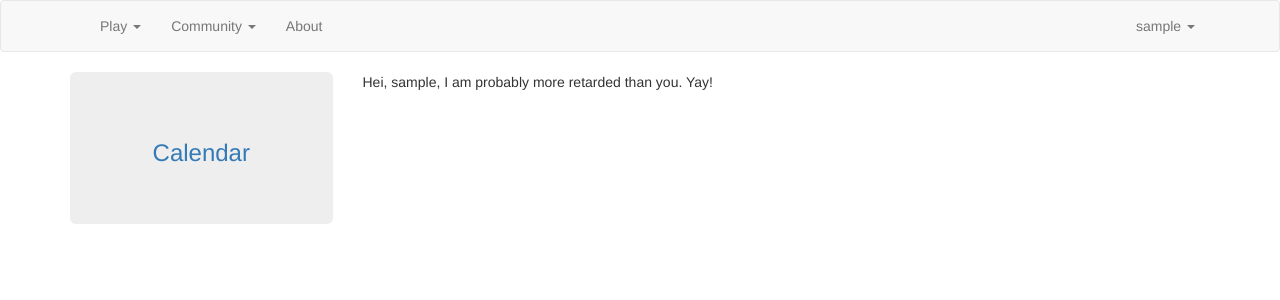
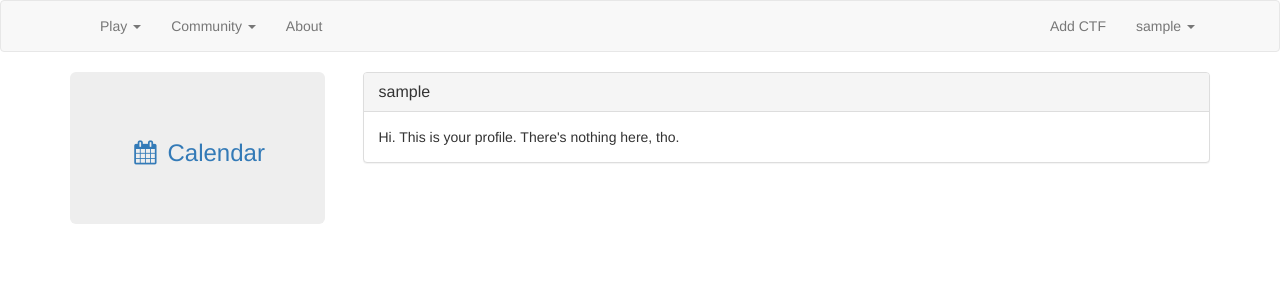
Before and after one commit to easyctf/ctf-calendar, a Flask app: page /profile in a window 1280 px wide. Shown: the top 300 px of the page. Run offline with Flask 2, Linux system fonts and the light colour scheme; a user stored in the database is signed in; tables that the repository leaves empty hold one stand-in row (values such as "Sample post"); some libraries are stand-ins or nearby versions.

Commit message:
Profile page.

```diff
--- a/templates/layout.html
+++ b/templates/layout.html
@@ -4,6 +4,7 @@
     <title>{% block title %}{% endblock %} - CTF Calendar</title>
     <link href="https://maxcdn.bootstrapcdn.com/bootswatch/3.3.6/yeti/bootstrap.min.css" rel="stylesheet"
           integrity="sha384-yxFy3Tt84CcGRj9UI7RA25hoUMpUPoFzcdPtK3hBdNgEGnh9FdKgMVM+lbAZTKN2" crossorigin="anonymous">
+    <link href="https://maxcdn.bootstrapcdn.com/font-awesome/4.6.3/css/font-awesome.min.css" rel="stylesheet" integrity="sha384-T8Gy5hrqNKT+hzMclPo118YTQO6cYprQmhrYwIiQ/3axmI1hQomh7Ud2hPOy8SP1" crossorigin="anonymous">
     <link rel="stylesheet" href="{{ url_for('static', filename='/css/calendar.css') }}"/>
     <script src="https://code.jquery.com/jquery-2.1.4.min.js"
             integrity="sha384-R4/ztc4ZlRqWjqIuvf6RX5yb/v90qNGx6fS48N0tRxiGkqveZETq72KgDVJCp2TC"
@@ -48,6 +49,7 @@
             </ul>
             {% if current_user.is_authenticated %}
                 <ul class="nav navbar-nav navbar-right">
+                    <li><a href="{{ url_for('events.events_create') }}">Add CTF</a></li>
                     <li class="dropdown">
                         <a href="javascript:void(0);" class="dropdown-toggle" data-toggle="dropdown" role="button"
                            aria-haspopup="true" aria-expanded="false">{{ current_user.username }} <span
@@ -81,8 +83,10 @@
     {% endwith %}
     <div class="row">
         <div class="col-sm-3">
-            <div class="jumbotron">
-                <h3 style="text-align:center;"><a href="/" style="text-decoration:none;">Calendar</a></h3>
+            <div id="sidebar" data-spy="affix">
+                <div class="jumbotron">
+                    <h3 style="text-align:center;"><a href="/" style="text-decoration:none;"><i class="fa fa-fw fa-calendar"></i> Calendar</a></h3>
+                </div>
             </div>
         </div>
         <div class="col-sm-9">
@@ -92,4 +96,3 @@
 </div>
 </body>
 </html>
-<body>
--- a/templates/users/profile.html
+++ b/templates/users/profile.html
@@ -5,5 +5,14 @@
 {% endblock %}
 
 {% block content %}
-    Hei, {{ current_user.username }}, I am probably more retarded than you. Yay!
+    <div class="panel panel-default">
+        <div class="panel-heading">
+            <h4 class="panel-title">
+            	{{ current_user.username }}
+            </h4>
+        </div>
+        <div class="panel-body">
+            Hi. This is your profile. There's nothing here, tho.
+        </div>
+    </div>
 {% endblock %}
```
